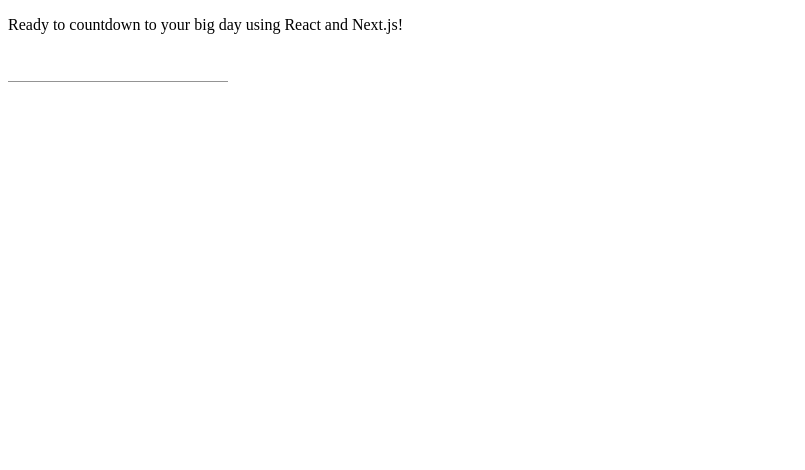
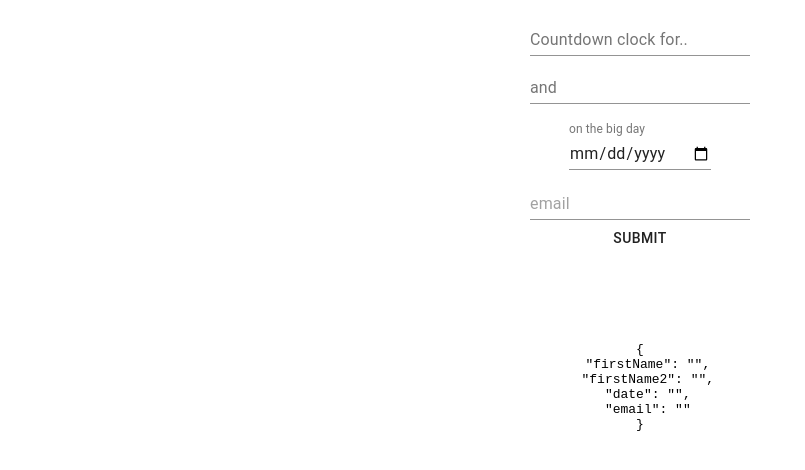
Before and after one commit to bucketofcode/countdown, a Next.js app: page / in a window 1280 px wide. Shown: the top 470 px of the page, without its empty margins (0-805 px from the left). Built offline with nearby package versions, Linux system fonts and the light colour scheme.

Commit message:
Create form fields for names, date and email, wire up and print submit to console

```diff
--- /dev/null
+++ b/pages/CountDownField.tsx
@@ -0,0 +1,21 @@
+import { FieldProps } from 'formik'
+import { TextField } from '@material-ui/core';
+import * as React from 'react'
+import { TextFieldProps } from 'material-ui';
+
+interface Props extends FieldProps, TextFieldProps{
+    placeholder:string;
+    label: string;
+}
+
+export const CountDownField: React.FC<Props> = ({label, placeholder,field}) => {
+
+return (
+    <TextField
+    {...field}
+    label={label}
+    placeholder={placeholder}
+   />
+);
+
+}
--- a/pages/CountDownForm.tsx
+++ b/pages/CountDownForm.tsx
@@ -1,7 +1,82 @@
 import * as React from 'react';
+import { Field, Form, Formik } from 'formik';
+import Button from '@material-ui/core/Button';
+import { CountDownField } from './CountDownField';
 import { TextField } from '@material-ui/core';
 
 
-export const CountDownForm: React.FC = () => {
-    return <TextField/>;
-  }
+interface Values {
+  firstName:string;
+  firstName2:string;
+  email:string;
+  date:string;
+}
+
+
+interface Props {
+  onSubmit: (values: Values)  => void;
+}
+
+
+
+export const CountDownForm: React.FC<Props> = ({onSubmit}) => {
+    return (
+    <Formik
+    initialValues={{firstName: "", firstName2:"", date:"", email:""}}
+    onSubmit={
+      (values) => onSubmit(values)
+      }
+    >
+    {({values}) => (
+        <Form>
+          <div>
+            <Field
+              name="firstName"
+              placeholder="first name person 1"
+              component={CountDownField}
+              label="Countdown clock for.."/>
+          </div>
+          <div>
+            <Field
+              name="firstName2"
+              placeholder="first name person 2"
+              component={CountDownField}
+              label="and"/>
+          </div>
+          <br/>
+          <div>
+          <TextField
+            name="date"
+            label="on the big day"
+            type="date"
+            // defaultValue="2017-05-24"
+            // className={classes.textField}
+            InputLabelProps={{
+              shrink: true,
+            }}
+          />
+          </div>
+          <br/>
+          <div>
+            <Field
+              name="email"
+              placeholder="email"
+              component={CountDownField}
+             />
+          </div>
+          <div>
+            <Button type="submit">Submit</Button>
+          </div>
+
+          <br/>
+          <br/>
+          <br/>
+          <br/>
+          <pre>
+            {JSON.stringify(values, null, 2)}
+          </pre>
+        </Form>
+      )}
+      </Formik>
+      );
+    };
--- a/pages/index.tsx
+++ b/pages/index.tsx
@@ -1,9 +1,11 @@
 import { CountDownForm } from "./CountDownForm";
 
 const Index = () => (
-    <div>
-      <p>Ready to countdown to your big day using React and Next.js!</p>
-      <CountDownForm/>
-    </div>
+    <div style= {{ verticalAlign: "middle", textAlign: "center"}}>
+      {/* <p>Ready to countdown to your big day using React and Next.js!</p> */}
+      <CountDownForm onSubmit={({email, firstName, firstName2, date}) => {
+        console.log(email, firstName, firstName2, date)
+      }}/>
+     </div>
   );
 export default Index;
```
